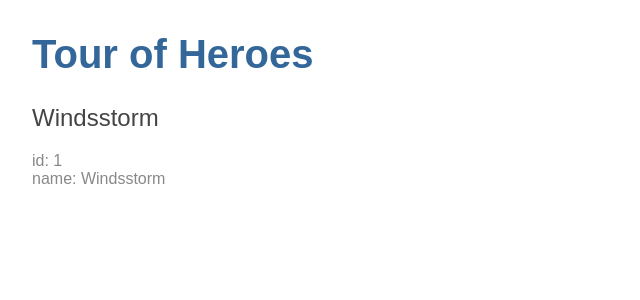
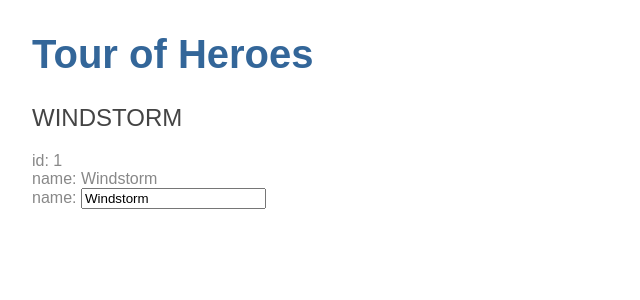
Before and after one commit to azusa/angular-tour-of-heroes, an Angular app: page / in a window 1280 px wide. Shown: the top 300 px of the page, without its empty margins (0-640 px from the left). Built offline with nearby package versions, Linux system fonts and the light colour scheme.

Commit message:
Import FormsModule

```diff
--- a/src/app/app.module.ts
+++ b/src/app/app.module.ts
@@ -1,5 +1,6 @@
 import { BrowserModule } from '@angular/platform-browser';
 import { NgModule } from '@angular/core';
+import { FormsModule } from '@angular/forms';
 
 
 import { AppComponent } from './app.component';
@@ -12,7 +13,8 @@
     HeroesComponent
   ],
   imports: [
-    BrowserModule
+    BrowserModule,
+    FormsModule
   ],
   providers: [],
   bootstrap: [AppComponent]
--- a/src/app/heroes/heroes.component.html
+++ b/src/app/heroes/heroes.component.html
@@ -1,3 +1,8 @@
-<h2>{{ hero.name }}</h2>
+<h2>{{ hero.name | uppercase }}</h2>
 <div><span>id: </span>{{hero.id}}</div>
 <div><span>name: </span>{{hero.name}}</div>
+<div>
+  <label>name:
+    <input [(ngModel)]="hero.name" placeholder="name">
+  </label>
+</div>
--- a/src/app/heroes/heroes.component.ts
+++ b/src/app/heroes/heroes.component.ts
@@ -10,7 +10,7 @@
 
   hero: Hero = {
     id: 1,
-    name: 'Windsstorm'
+    name: 'Windstorm'
   };
 
   constructor() { }
```
